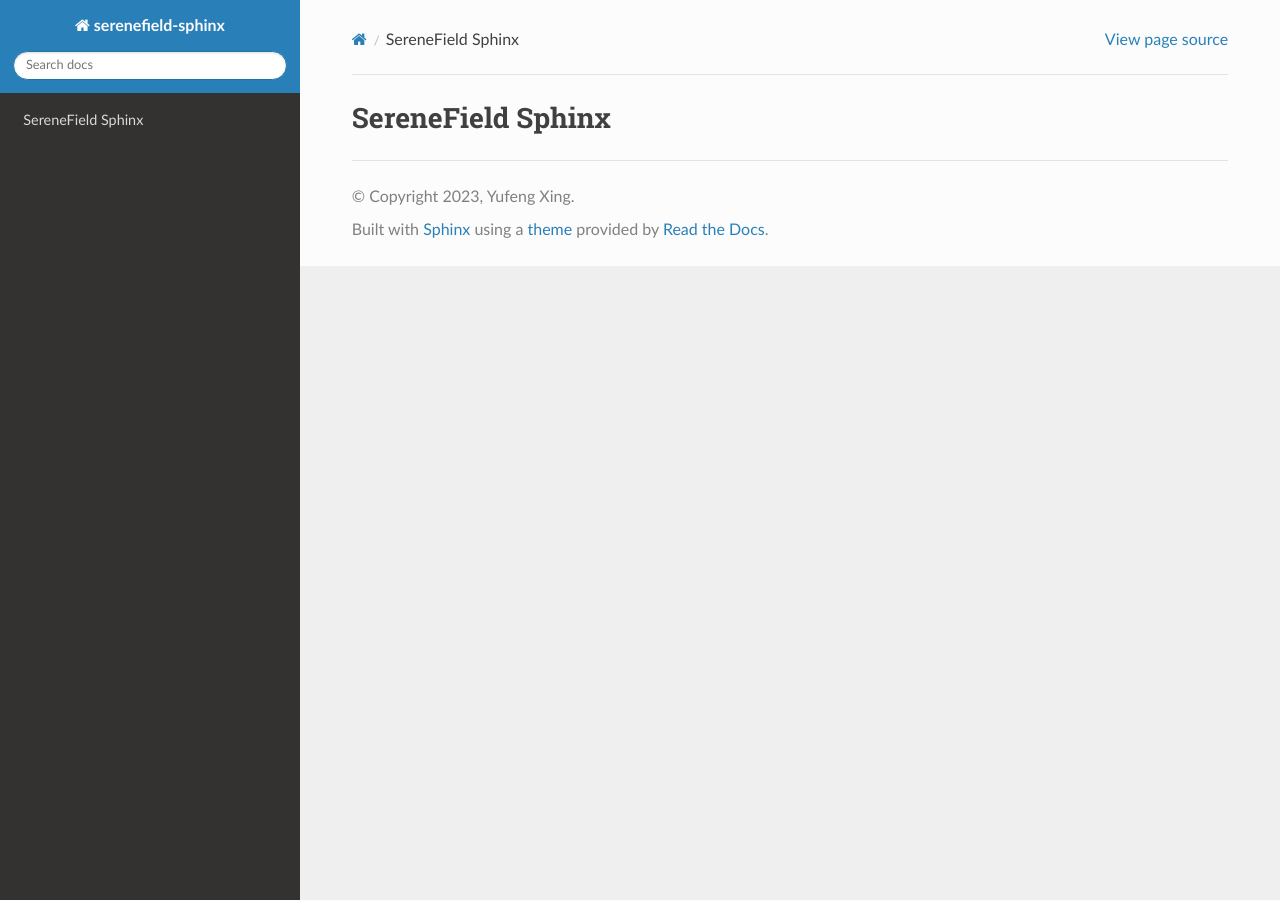
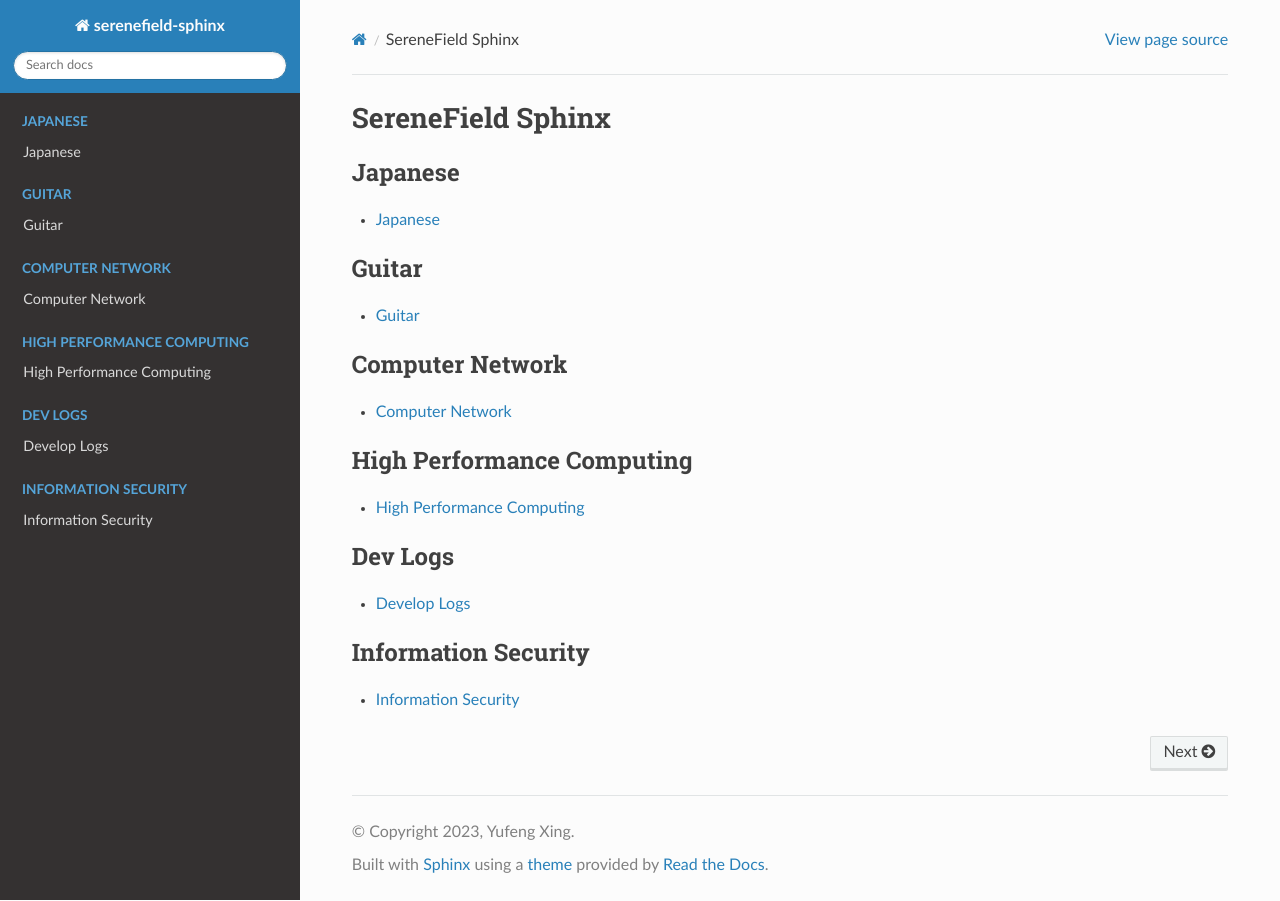
Before and after one commit to Serene-Field/sphinx-transit, a Sphinx documentation site: the page built from docs/index.rst, in a window 1280 px wide. Built offline with Sphinx 7.4.7 and the Read the Docs theme 2.0.0, drawn with Linux system fonts in a browser that asks for light colours; pages that are not in the unit, such as notebooks, are missing from menus.

Commit message:
update: add more sections

```diff
--- /dev/null
+++ b/docs/CN/index.rst
@@ -0,0 +1,6 @@
+Computer Network
+==================
+
+.. toctree::
+   :maxdepth: 2
+   :caption: Tests
--- /dev/null
+++ b/docs/Guitar/index.rst
@@ -0,0 +1,6 @@
+Guitar
+========
+
+.. toctree::
+   :maxdepth: 2
+   :caption: Tests
--- /dev/null
+++ b/docs/HPC/index.rst
@@ -0,0 +1,6 @@
+High Performance Computing
+===========================
+
+.. toctree::
+   :maxdepth: 2
+   :caption: Tests
--- /dev/null
+++ b/docs/IIS/index.rst
@@ -0,0 +1,6 @@
+Information Security
+=====================
+
+.. toctree::
+   :maxdepth: 2
+   :caption: Tests
--- /dev/null
+++ b/docs/Jap/index.rst
@@ -0,0 +1,6 @@
+Japanese
+=============
+
+.. toctree::
+   :maxdepth: 2
+   :caption: Tests
--- a/docs/index.rst
+++ b/docs/index.rst
@@ -7,7 +7,43 @@ SereneField Sphinx
 ==============================================
 
 .. toctree::
-   :maxdepth: 1
+   :maxdepth: 2
+   :caption: Japanese
+
+   Jap/index.rst
+
+.. toctree::
+   :maxdepth: 2
+   :caption: Guitar
+
+   Guitar/index.rst
+
+.. toctree::
+   :maxdepth: 2
+   :caption: Computer Network
+
+   CN/index.rst
+
+.. toctree::
+   :maxdepth: 2
+   :caption: High Performance Computing
+
+   HPC/index.rst
+
+.. toctree::
+   :maxdepth: 2
+   :caption: Dev Logs
+
+   logs/index.rst
+
+.. toctree::
+   :maxdepth: 2
+   :caption: Information Security
+
+   IIS/index.rst
+
+.. toctree::
+   :maxdepth: 2
    :caption: Tests
 
    tests/index.rst
--- /dev/null
+++ b/docs/logs/index.rst
@@ -0,0 +1,6 @@
+Develop Logs
+=============
+
+.. toctree::
+   :maxdepth: 2
+   :caption: Tests
```
